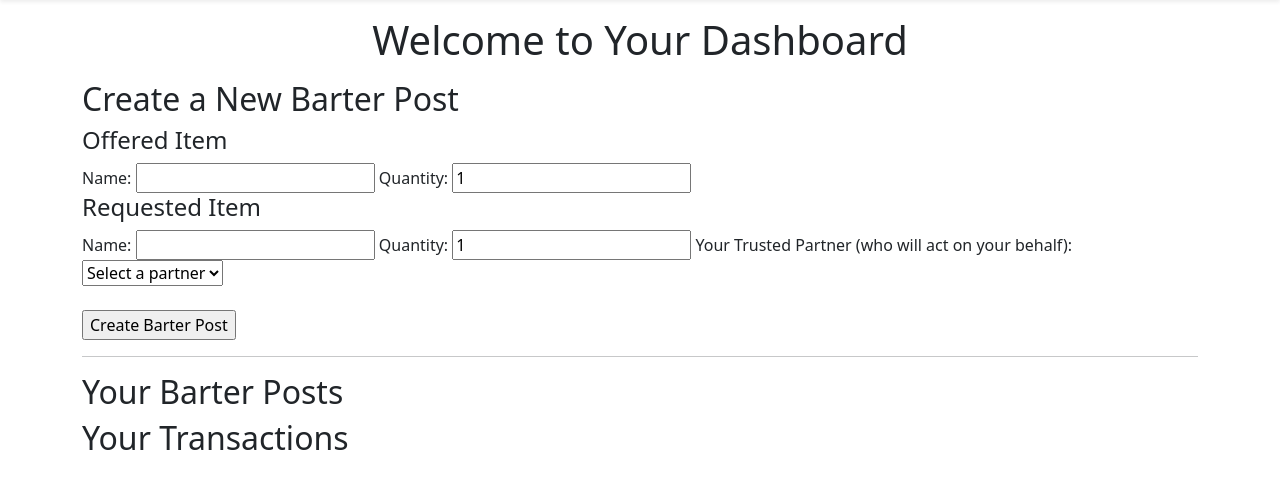
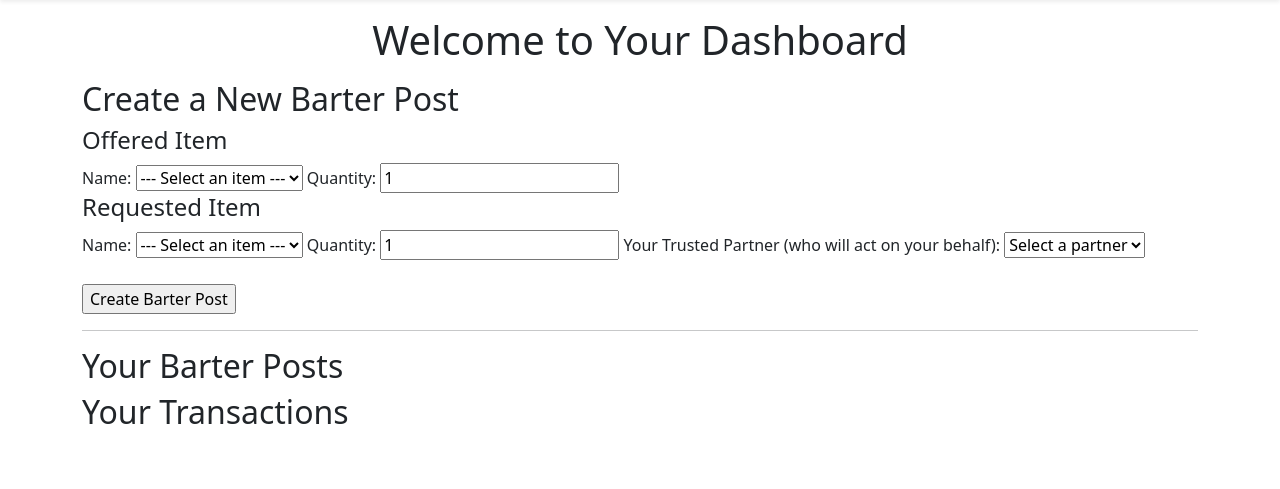
Before and after one commit to AtonPomans/cs360_BarterDB, a PHP site: page /dashboard/dashboard.php in a window 1280 px wide. Shown: the part 86-575 px from the top of the page. Run offline with PHP 8.4, Linux system fonts and the light colour scheme; a user stored in the database is signed in; data comes from the database, SQL or seed files in the repository; data that the repository does not hold is empty.

Commit message:
changed barter posting to select from database list of items. in next commit, adding script for db faker.

```diff
--- a/public/dashboard/dashboard.php
+++ b/public/dashboard/dashboard.php
@@ -11,7 +11,6 @@ if (!$loggedIn) {
 }
 
 $user_id = $_SESSION["user_id"];
-$result = $conn->query("SELECT * FROM items WHERE user_id = $user_id");
 ?>
 
 <body>
@@ -24,17 +23,47 @@ $result = $conn->query("SELECT * FROM items WHERE user_id = $user_id");
         <h2>Create a New Barter Post</h2>
 
         <form method="POST" action="create_post.php">
+            <?php
+            $item_result = $conn->query("SELECT * FROM items");
+            ?>
+
             <h4>Offered Item</h4>
             <label>Name:</label>
-            <input type="text" name="offered_name" required>
+            <!-- <input type="text" name="offered_name" required> -->
+            <select name="offered_name" id="item" required>
+                <option value="">--- Select an item ---</option>
+                <?php
+                if ($item_result->num_rows > 0) {
+                    while($row = $item_result->fetch_assoc()) {
+                        echo "<option value='" . $row['item_id'] . "'>" . htmlspecialchars($row['name']) . "</option>";
+                    }
+                }
+                ?>
+            </select>
             <label>Quantity:</label>
             <input type="number" name="offered_quantity" value="1" min="1">
 
+
+            <?php
+            $item_result = $conn->query("SELECT * FROM items");
+            ?>
+
             <h4>Requested Item</h4>
             <label>Name:</label>
-            <input type="text" name="requested_name" required>
+            <!-- <input type="text" name="requested_name" required> -->
+            <select name="requested_name" id="item" required>
+                <option value="">--- Select an item ---</option>
+                <?php
+                if ($item_result->num_rows > 0) {
+                    while($row = $item_result->fetch_assoc()) {
+                        echo "<option value='" . $row['item_id'] . "'>" . htmlspecialchars($row['name']) . "</option>";
+                    }
+                }
+                ?>
+            </select>
             <label>Quantity:</label>
             <input type="number" name="requested_quantity" value="1" min="1">
+
 
             <label for="partner_id">Your Trusted Partner (who will act on your behalf):</label>
             <select name="partner_id" required>
```
